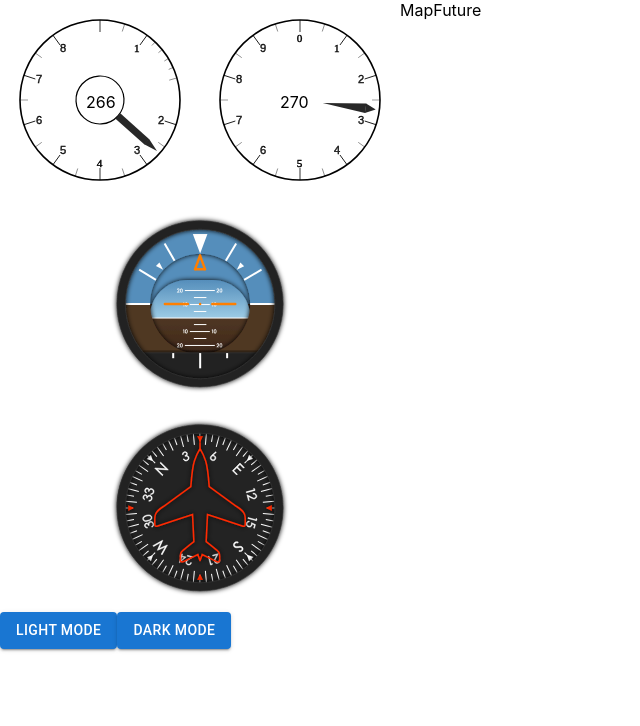
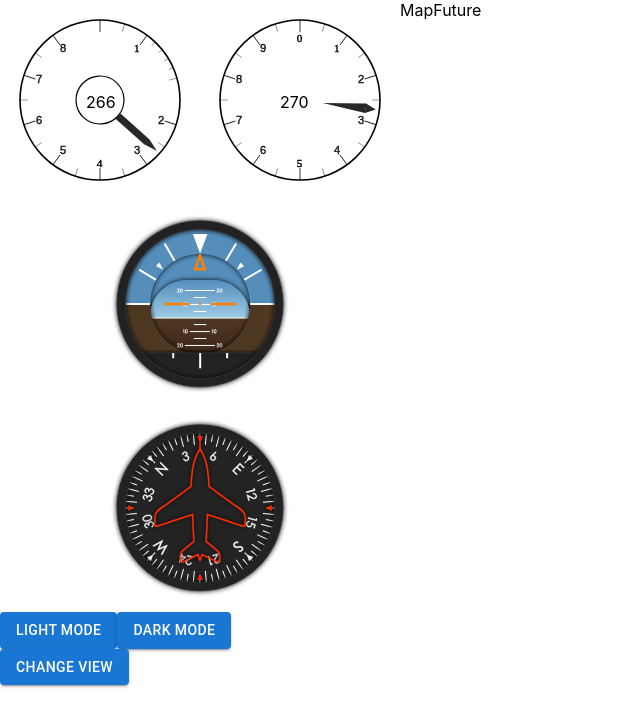
Before and after one commit to williamtorberntsson/xplanegui, a React (Create React App) app: page / in a window 1280 px wide. Shown: the top 726 px of the page, without its empty margins (0-640 px from the left). Built offline with nearby package versions, Linux system fonts and the light colour scheme.

Commit message:
added buttons

```diff
--- a/src/components/LayoutButtons.js
+++ b/src/components/LayoutButtons.js
@@ -6,15 +6,24 @@ const LayoutButtons = (props) => {
   const [mode, setMode] = useState(0);
 
   const handleClick = (mode) => {
-    props.parentCallback(mode);
+    props.lightTheme(mode);
     setMode(mode);
+  }
+
+  const changeView = (view) => {
+    props.viewMode(view);
   }
 
   return (
     <Grid container>
-      <Grid item>
-        <Button onClick={() => { handleClick(0) }} variant="contained">Light mode</Button>
-        <Button onClick={() => { handleClick(1) }} variant="contained">Dark mode</Button>
+      <Grid container>
+        <Grid item>
+          <Button onClick={() => { handleClick(0) }} variant="contained">Light mode</Button>
+          <Button onClick={() => { handleClick(1) }} variant="contained">Dark mode</Button>
+        </Grid>
+      </Grid>
+      <Grid container>
+        <Button onClick={() => { changeView(1) }} variant="contained">Change View</Button>
       </Grid>
     </Grid>
   )
```
